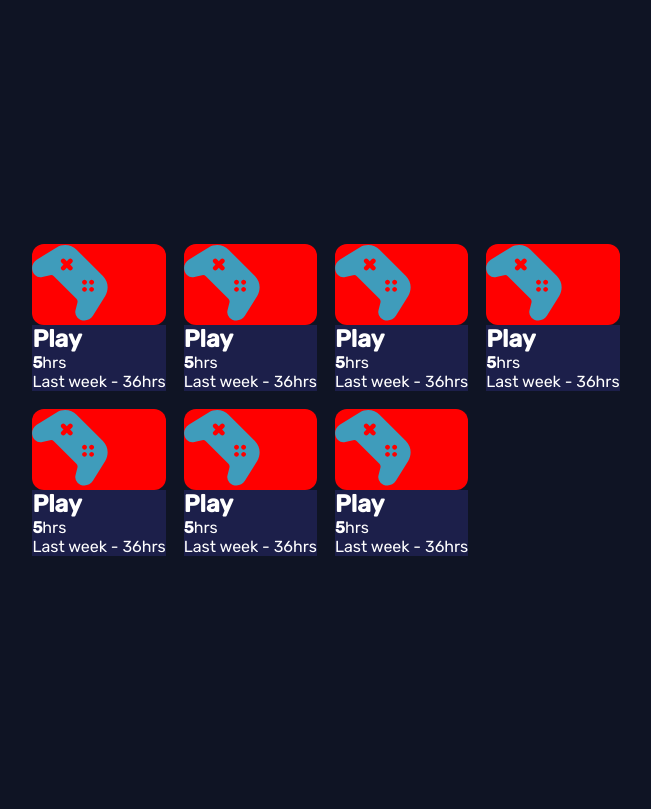
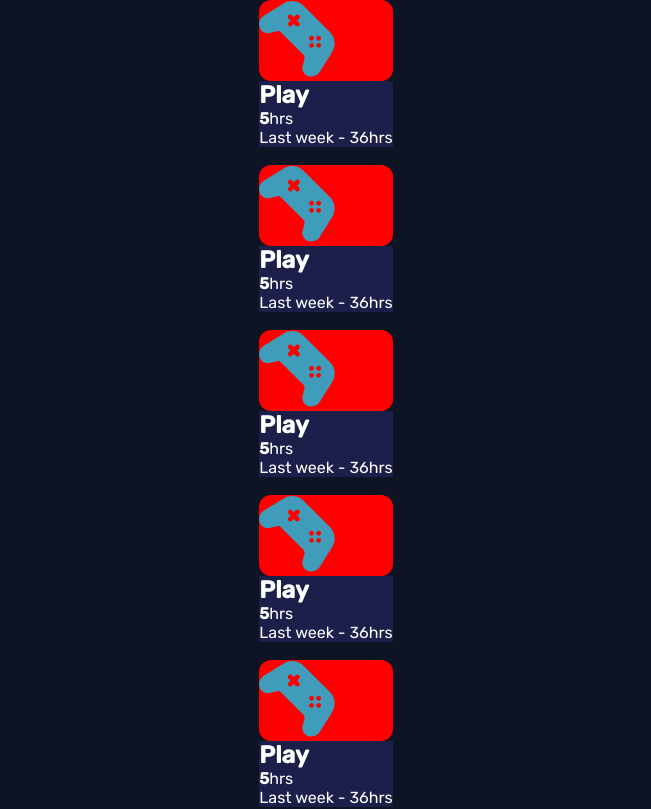
Before and after one commit to kirkwoodill/time-tracking-dashboard-main, a React (Create React App) app: page / in a window 1280 px wide. Shown: the top 809 px of the page, without its empty margins (314-965 px from the left). Built offline with nearby package versions, Linux system fonts and the light colour scheme.

Commit message:
Changes to grid template

```diff
--- a/src/App.scss
+++ b/src/App.scss
@@ -15,22 +15,23 @@ ul,li {
 /* Variables
    ========================================================================== */
 
-:root {
-  /* Primary */
-  --blue: hsl(246, 80%, 60%);
-  --light-red-a: hsl(15, 100%, 70%); /* Work */
-  --soft-blue: hsl(195, 74%, 62%); /* Play */
-  --light-red-b: hsl(348, 100%, 68%); /* Study */
-  --lime-green: hsl(145, 58%, 55%); /* Exercise */
-  --violet: hsl(264, 64%, 52%); /* Social */
-  --soft-orange: hsl(43, 84%, 65%); /* Self Care */
+/* Primary */
+$blue: hsl(246, 80%, 60%);
+$light-red-a: hsl(15, 100%, 70%); /* Work */
+$soft-blue: hsl(195, 74%, 62%); /* Play */
+$light-red-b: hsl(348, 100%, 68%); /* Study */
+$lime-green: hsl(145, 58%, 55%); /* Exercise */
+$violet: hsl(264, 64%, 52%); /* Social */
+$soft-orange: hsl(43, 84%, 65%); /* Self Care */
 
-  /* Neutral */
-  --very-dark-blue: hsl(226, 43%, 10%);
-  --dark-blue: hsl(235, 46%, 20%);
-  --desaturated-blue: hsl(235, 45%, 61%);
-  --pale-blue: hsl(236, 100%, 87%);
-}
+/* Neutral */
+$very-dark-blue: hsl(226, 43%, 10%);
+$dark-blue: hsl(235, 46%, 20%);
+$desaturated-blue: hsl(235, 45%, 61%);
+$pale-blue: hsl(236, 100%, 87%);
+$white: hsl(255,100%,100%);
+
+$desktop: 1440px;
 
 body {
   display: flex;
@@ -38,9 +39,25 @@ body {
   align-items: center;
   justify-content: center;
   min-height: 100vh;
-  background-color: var(--very-dark-blue);
-  color: white;
+  background-color: $very-dark-blue;
   font-family: 'Rubik', sans-serif;
+  color: $white;
+}
+
+.card-grid {
+  display: grid;
+  grid-template-columns: 1fr;
+  @media screen and (min-width: $desktop) {
+    grid-template-columns: repeat(4, 1fr);
+  }
+
+  grid-template-rows: repeat(2, 1fr);
+  grid-template-areas: "menu" "work" "play" "study" "exercise" "social" "self-care";
+  @media screen and (min-width: $desktop) {
+    grid-template-areas: "menu work play study" "menu exercise social self-care";
+  }
+  grid-column-gap: 18px;
+  grid-row-gap: 18px;
 }
 
 
--- a/src/components/Dashboard.js
+++ b/src/components/Dashboard.js
@@ -4,7 +4,7 @@ import Card from './Card'
 
 function Dashboard() {
     return (
-      <Container className="card-grid">
+      <div className="card-grid">
         <Card />
         <Card />
         <Card />
@@ -12,20 +12,10 @@ function Dashboard() {
         <Card />
         <Card />
         <Card />
-      </Container>
+      </div>
     );
 }
 
 export default Dashboard
 
 // CSS Styling
-
-const Container = styled.div`
-    display: grid;
-    grid-template-columns: repeat(4, 1fr);
-    grid-template-rows: repeat(2, 1fr);
-    grid-template-areas: "menu work play study"
-                         "menu exercise social self-care";
-    grid-column-gap: 18px;
-    grid-row-gap: 18px;
-`
```
